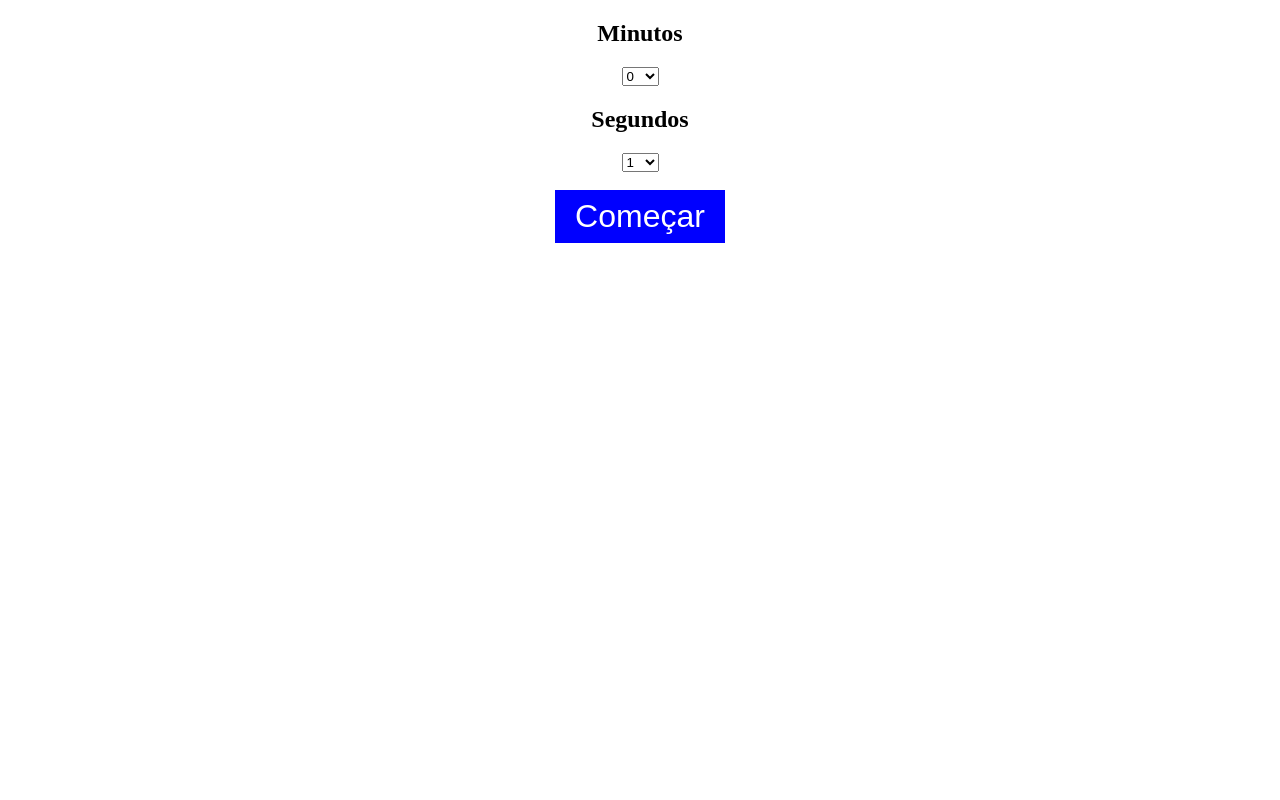
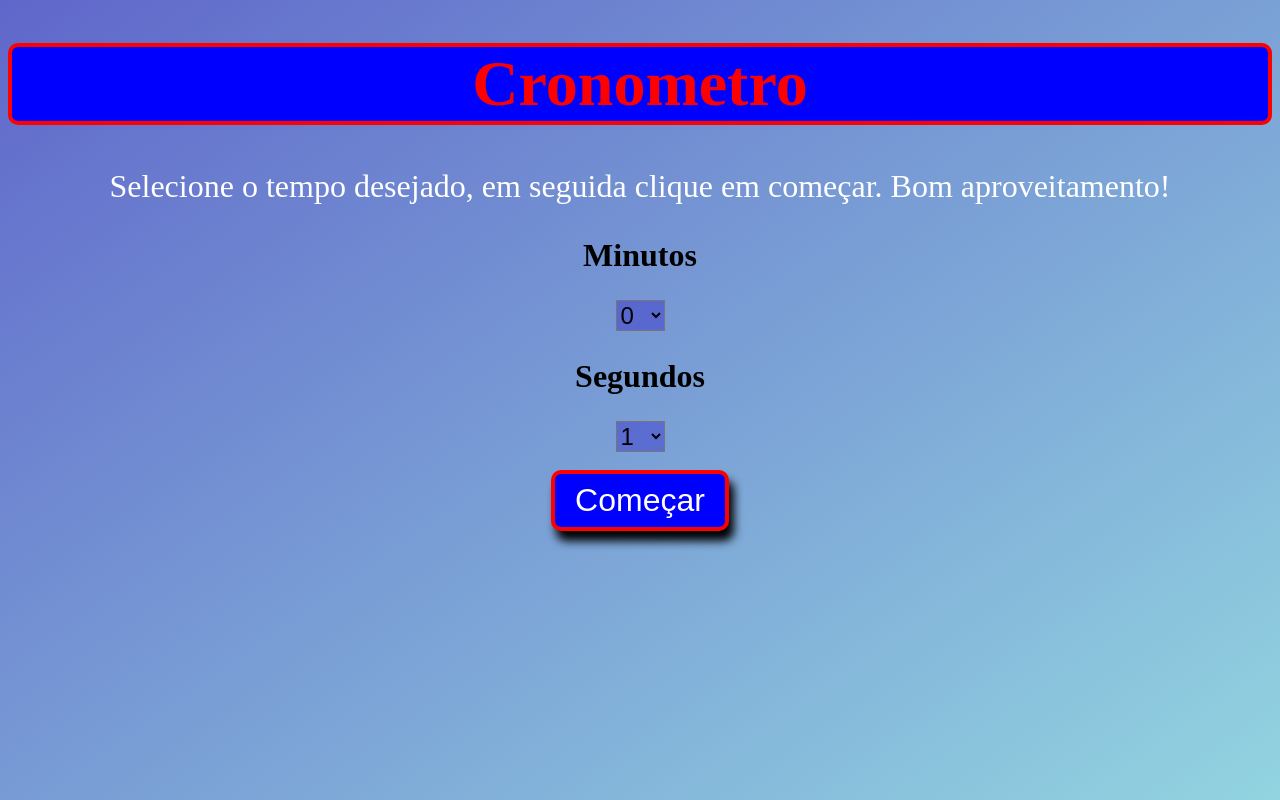
Before and after one commit to massashikito/Alarme-JS, a plain HTML site: page index.html in a window 1280 px wide. Drawn offline with Linux system fonts and the light colour scheme.

Commit message:
Update index.html

```diff
--- a/index.html
+++ b/index.html
@@ -6,8 +6,30 @@
     <meta name="viewport" content="width=device-width, initial-scale=1.0">
     <title>Projeto Cronometro - JavaScript</title>
     <style>
+        body{
+            background-image: linear-gradient(145deg, rgba(55, 64, 189, 0.795), rgba(77, 185, 204, 0.61) ); background-attachment: fixed;
+        }
+
+        h1{
+            text-align:center;
+            font-size: 4em;
+            color:red;
+            background-color: blue;
+            border: 4px solid red ;
+            border-radius: 10px;
+        }
+
         .container{
             text-align: center;
+        }
+
+        h2{
+            font-size: 2em;
+        }
+
+        select{
+            font-size: 1.5em;
+            background-color: rgba(40, 22, 197, 0.37);
         }
 
         button{
@@ -16,11 +38,23 @@
             font-size: 32px;
             padding: 8px 20px;
             cursor: pointer;
-            border: 0;
+            border: 4px solid red ;
+            border-radius: 10px;
+            box-shadow:5px 10px 10px black ;
+        }
+
+        p{
+            text-align: center;
+            color: white;
+            font-size: 2em;
         }
     </style>
 </head>
 <body>
+    <h1>Cronometro</h1>
+
+    <p>Selecione o tempo desejado, em seguida clique em começar. Bom aproveitamento!</p>
+
     <audio id="sound" src="alarm.mp3" style="display: none;"></audio>
 
     <div class="container">
@@ -37,6 +71,7 @@
             <h3></h3>
         </div><!--display-->
     </div><!--container-->
+
 
     <script>
         var display = document.getElementById('display');
```
